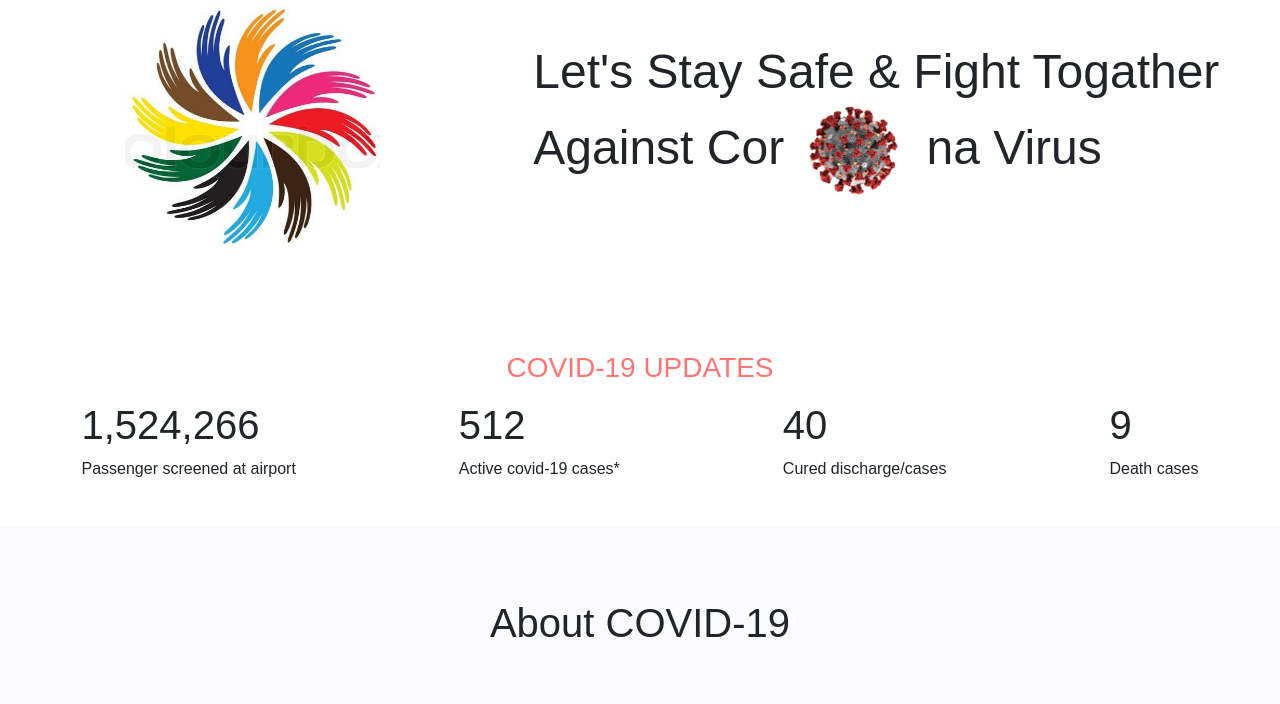
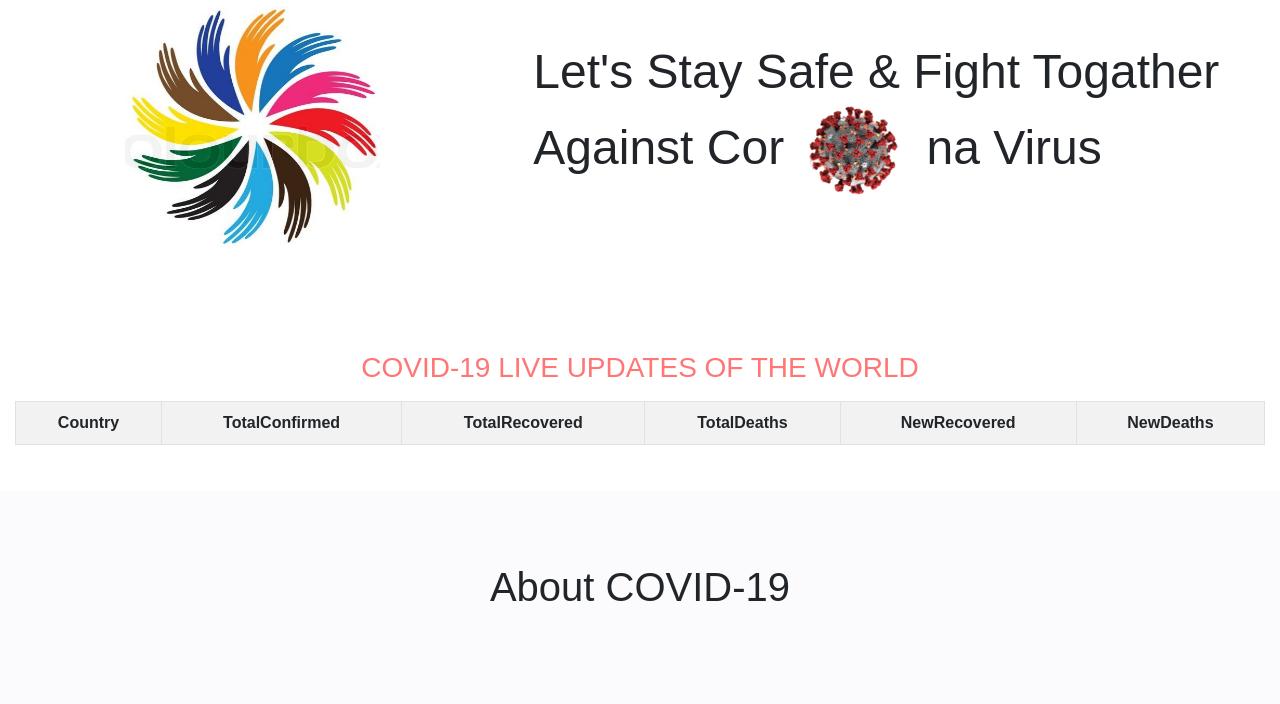
Before and after one commit to SundasWarraich/COVID-19, a PHP site: page / in a window 1280 px wide. Shown: the part 171-875 px from the top of the page. Run offline with PHP 8.4, Linux system fonts and the light colour scheme; lists and menus that the app fills with data are empty; some web fonts are replaced.

Commit message:
added a new Code and link

```diff
--- a/css/style.php
+++ b/css/style.php
@@ -54,4 +54,31 @@
 	.footer_style p{
 	margin: 0;
 	}
+	#myBtn{
+		display: none;
+		position: fixed;
+		bottom: 30px;
+		right: 40px;
+		z-index: 99;
+		border: none;
+		outline: none;background-color:#00A8FF;
+		color: white;
+		cursor: pointer;
+		padding: 10px;
+		border-radius: 10px;
+
+	}
+	#myBtn:hover{
+		background: #606060;
+	}
+	/*//////////////////////////responsive/////////////////////////////*/
+	@media(max-width: 768px){
+		.main_header{height: 700px;text-align: center;}
+		.main_header h1{
+			text-align: center;
+			padding: 0;
+			width: 100%;
+			font-size: 30px;
+		}
+	}
 </style>
--- /dev/null
+++ b/dbcon.php
@@ -0,0 +1,16 @@
+<?php
+$server = "localhost";
+$user = "root";
+$password = "";
+$db = "corona";
+$conn = mysqli_connect($server,$user,$password,$db);
+if($conn){
+	?>
+		<script>//alert("connection successfully");</script>
+	<?php
+} else{
+	?>
+		<script>alert("connection failed");</script>
+	<?php
+}
+?>
--- a/index.php
+++ b/index.php
@@ -1,3 +1,8 @@
+<?php
+ include 'suspectedcase.php';
+$query = insert_data();
+
+?>
 <!doctype html>
 <html lang="en">
   <head>
@@ -50,29 +56,23 @@
   </div>
 
    <!--**************************************Corona latest updates************************************-->
-   <section class="corona_updates">
+   <section class="corona_updates container-fluid">
    	<div class="mb-3">
-   		<h3 class="text-center text-uppercase">covid-19 updates</h3>
+   		<h3 class="text-center text-uppercase">covid-19 Live updates Of The World</h3>
    	</div>
 
-   	<div class="d-flex justify-content-around align-items-center">
-   		<div>
-   			<h1  class="count">1,524,266</h1>
-   			<p>Passenger screened at airport</p>
-   		</div>
-   		<div>
-   			<h1  class="count">512</h1>
-   			<p>Active covid-19 cases*</p>
-   		</div>
-   		<div>
-   			<h1  class="count">40</h1>
-   			<p>Cured discharge/cases</p>
-   		</div>
-   		<div>
-   			<h1  class="count">9</h1>
-   			<p>Death cases</p>
-   		</div>
-   </div>
+   	    <div class="table-responsive">
+          <table class="table table-bordered table-striped text-center" id="tbval">
+            <tr>
+              <th>Country</th>
+              <th>TotalConfirmed</th>
+              <th>TotalRecovered</th>
+              <th>TotalDeaths</th>
+              <th>NewRecovered</th>
+              <th>NewDeaths</th>
+            </tr>
+          </table>
+        </div>
 
    </section>
    <!--**************************************About dection************************************-->
@@ -300,10 +296,67 @@
 		<i class="fa fa-arrow-up" onclick="topfunction()" id="myBtn"></i>
 	</div>
    	<!--**************************************Footer************************************-->
+
    	<footer class="mt-5">
    		<div class="footer_style text-white text-center container-fluid">
    			<p>Copt right by Sundas Warraich</p>
    		</div>
    	</footer>
+   	<script>
+         $(document).ready(function() {
+        //function myFunction(){
+        $.get( "https://api.covid19api.com/summary", function( data ){
+           console.log(data['Countries'].length);
+           var tbval = document.getElementById('tbval');
+           for(var i=1;i<(data['Countries'].length);i++){
+            var x = tbval.insertRow();
+            x.insertCell(0);
+            tbval.rows[i].cells[0].innerHTML = data['Countries'][i-1]['Country'];
+            tbval.rows[i].cells[0].style.background = '#7a4a91';
+            tbval.rows[i].cells[0].style.color = '#fff';
+
+            x.insertCell(1);
+            tbval.rows[i].cells[1].innerHTML = data['Countries'][i-1]['TotalConfirmed'];
+            tbval.rows[i].cells[1].style.background = '#4bb7d8';
+
+            x.insertCell(2);
+            tbval.rows[i].cells[2].innerHTML = data['Countries'][i-1]['TotalRecovered'];
+            tbval.rows[i].cells[2].style.background = '#f36e23';
+
+             x.insertCell(3);
+            tbval.rows[i].cells[3].innerHTML = data['Countries'][i-1]['TotalDeaths'];
+            tbval.rows[i].cells[3].style.background = '#4bb7d8';
+
+
+             x.insertCell(4);
+            tbval.rows[i].cells[4].innerHTML = data['Countries'][i-1]['NewRecovered'];
+            tbval.rows[i].cells[4].style.background = '#9cc850';
+
+             x.insertCell(5);
+            tbval.rows[i].cells[5].innerHTML = data['Countries'][i-1]['NewDeaths'];
+            tbval.rows[i].cells[5].style.background = '#f36e23';
+           }
+         });
+
+
+    //  }
+    });
+
+   		mybutton = document.getElementById("myBtn");
+   		window.onscroll = function(){scrollFunction()};
+   		function scrollFunction(){
+   			if(document.body.scrollTop>100 || document.documentElement.scrollTop>100){
+   				mybutton.style.display = "block";
+				} else {
+					mybutton.style.display = "none";
+				}
+
+   		}
+   		function topfunction(){
+   			document.body.scrollTop = 0;
+   			document.documentElement.scrollTop = 0;
+   		}
+
+   	</script>
   </body>
 </html>
--- a/link/links.php
+++ b/link/links.php
@@ -1,6 +1,15 @@
-<link rel="stylesheet" href="https://stackpath.bootstrapcdn.com/bootstrap/4.3.1/css/bootstrap.min.css" integrity="sha384-ggOyR0iXCbMQv3Xipma34MD+dH/1fQ784/j6cY/iJTQUOhcWr7x9JvoRxT2MZw1T" crossorigin="anonymous">
-<script src="https://code.jquery.com/jquery-3.3.1.slim.min.js" integrity="sha384-q8i/X+965DzO0rT7abK41JStQIAqVgRVzpbzo5smXKp4YfRvH+8abtTE1Pi6jizo" crossorigin="anonymous"></script>
-<script src="https://cdnjs.cloudflare.com/ajax/libs/popper.js/1.14.7/umd/popper.min.js" integrity="sha384-UO2eT0CpHqdSJQ6hJty5KVphtPhzWj9WO1clHTMGa3JDZwrnQq4sF86dIHNDz0W1" crossorigin="anonymous"></script>
-<script src="https://stackpath.bootstrapcdn.com/bootstrap/4.3.1/js/bootstrap.min.js" integrity="sha384-JjSmVgyd0p3pXB1rRibZUAYoIIy6OrQ6VrjIEaFf/nJGzIxFDsf4x0xIM+B07jRM" crossorigin="anonymous"></script>
+<link rel="stylesheet" href="https://cdnjs.cloudflare.com/ajax/libs/font-awesome/4.7.0/css/font-awesome.css" integrity="sha256-NuCn4IvuZXdBaFKJOAcsU2Q3ZpwbdFisd5dux4jkQ5w=" crossorigin="anonymous" />
+
+<!-- Latest compiled and minified CSS -->
+<link rel="stylesheet" href="https://maxcdn.bootstrapcdn.com/bootstrap/4.4.1/css/bootstrap.min.css">
+
+<!-- jQuery library -->
+<script src="https://ajax.googleapis.com/ajax/libs/jquery/3.4.1/jquery.min.js"></script>
+
+<!-- Popper JS -->
+<script src="https://cdnjs.cloudflare.com/ajax/libs/popper.js/1.16.0/umd/popper.min.js"></script>
+
+<!-- Latest compiled JavaScript -->
+<script src="https://maxcdn.bootstrapcdn.com/bootstrap/4.4.1/js/bootstrap.min.js"></script>
 
 <link href="https://fonts.googleapis.com/css?family=Muli&display=swap" rel="stylesheet">
--- /dev/null
+++ b/suspectedcase.php
@@ -0,0 +1,27 @@
+<?php
+
+function insert_data(){
+	include 'dbcon.php';
+if(isset($_POST['submit'])){
+	$symptoms = $_POST['coronasym'];
+	extract($_POST);
+	//print_r($_POST);
+	$chk = "";
+	foreach ($symptoms as $chk1) {
+		$chk .= $chk1.",";
+	}
+	$sql = "INSERT INTO `suspected_user`(`name`, `email`, `mobile`, `symptoms`, `msg`) VALUES ('$name','$email','$mobile','$chk','$msg')";
+   					$query = mysqli_query($conn,$sql);
+   					if($query){
+					?>
+					<script>alert("data inserted successfully");</script>
+					<?php
+					} else{
+					?>
+					<script>alert("data insertion failed");</script>
+					<?php
+					}
+	return $query;
+}
+}
+?>
```
Also changed, not shown: other parts of index.php (+13 -16 lines), README.md.
